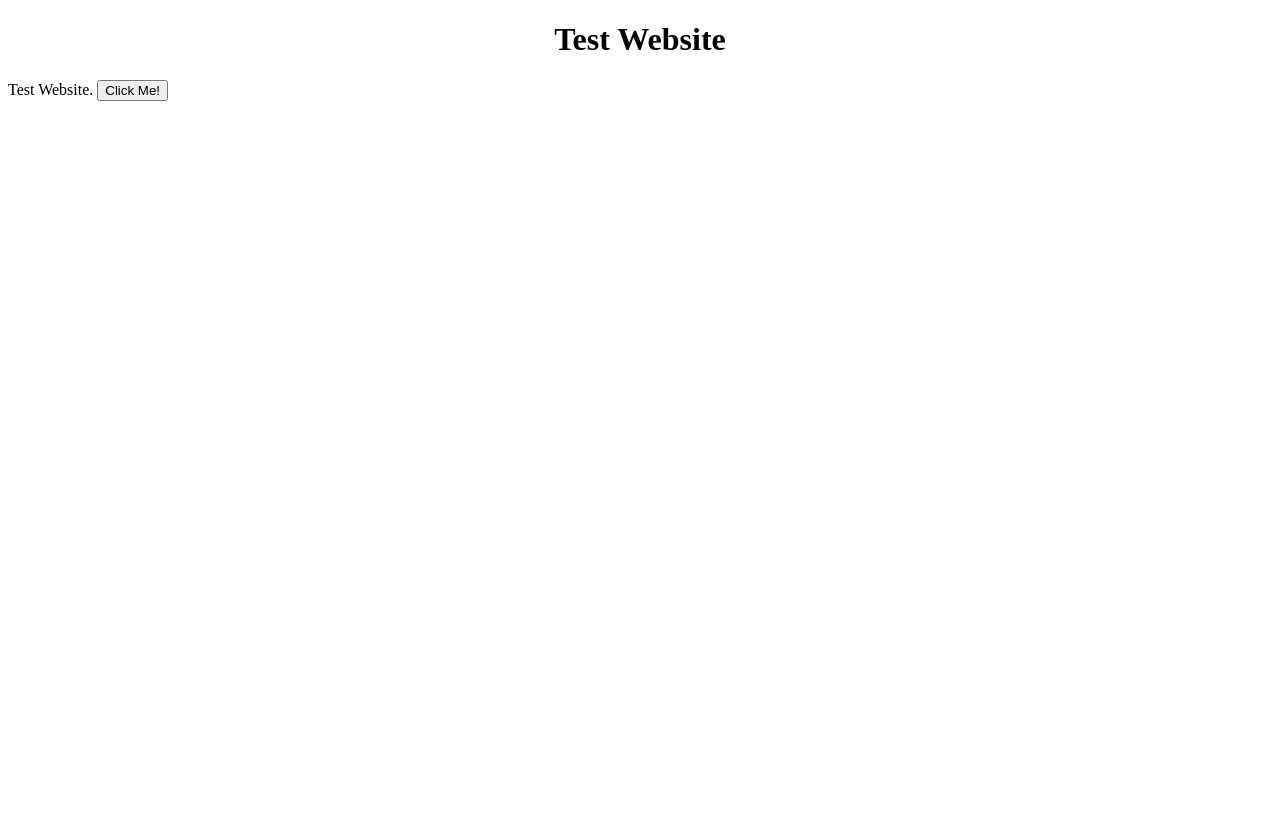
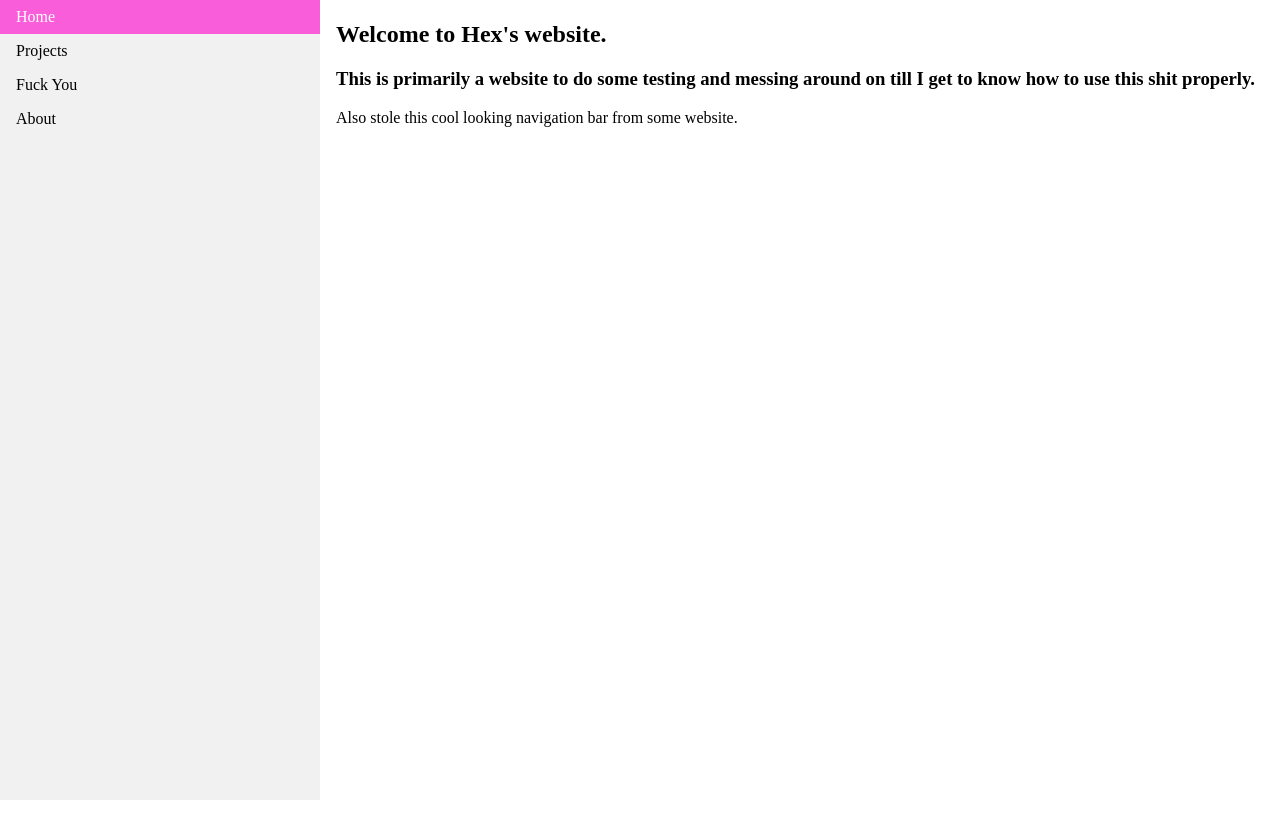
Before and after one commit to 486578adecimal/Test, a plain HTML site: page index.html in a window 1280 px wide. Before the commit the page ends 800 px from the top, so only its background shows below. Drawn offline with Linux system fonts and the light colour scheme.

Commit message:
Add files via upload

```diff
--- a/index.html
+++ b/index.html
@@ -1,15 +1,56 @@
 <!DOCTYPE html>
+<html>
+	<head>
+		<link rel="shortcut icon" href="titleimage.ico" />
+		<title> Hex's Site </title>
+		<style>
+			body {
+				margin: 0;
+			}
 
-<html>
-	<title>Welcome</title>
+			ul {
+				list-style-type: none;
+				margin: 0;
+				padding: 0;
+				width: 25%;
+				background-color: #f1f1f1;
+				position: fixed;
+				height: 100%;
+				overflow: auto;
+			}
+
+			li a {
+				display: block;
+				color: #000;
+				padding: 8px 16px;
+				text-decoration: none;
+			}
+
+			li a.active {
+				background-color: #F95DDA;
+				color: white;
+			}
+
+			li a:hover:not(.active) {
+				background-color: #555;
+				color: white;
+			}
+		</style>
+	</head>
 	<body>
-		<h1><center>Test Website</center></h1>
-		Test Website.
-		<button type="button" onclick="redirectPerson()">Click Me!</button>
-		<script>
-			function redirectPerson() {
-				window.location.replace("https://486578adecimal.github.io/Test/traffic.html");
-			}
-		</script>
+
+	<ul>
+	  <li><a class="active" href="#home">Home</a></li>
+	  <li><a href="#news">Projects</a></li>
+	  <li><a href="#contact">Fuck You</a></li>
+	  <li><a href="#about">About</a></li>
+	</ul>
+
+	<div style="margin-left:25%;padding:1px 16px;height:1000px;">
+	  <h2>Welcome to Hex's website.</h2>
+	  <h3>This is primarily a website to do some testing and messing around on till I get to know how to use this shit properly.</h3>
+	  <p>Also stole this cool looking navigation bar from some website.<p>
+	</div>
+
 	</body>
 </html>
```
Also changed, not shown: titleimage.ico (added).
